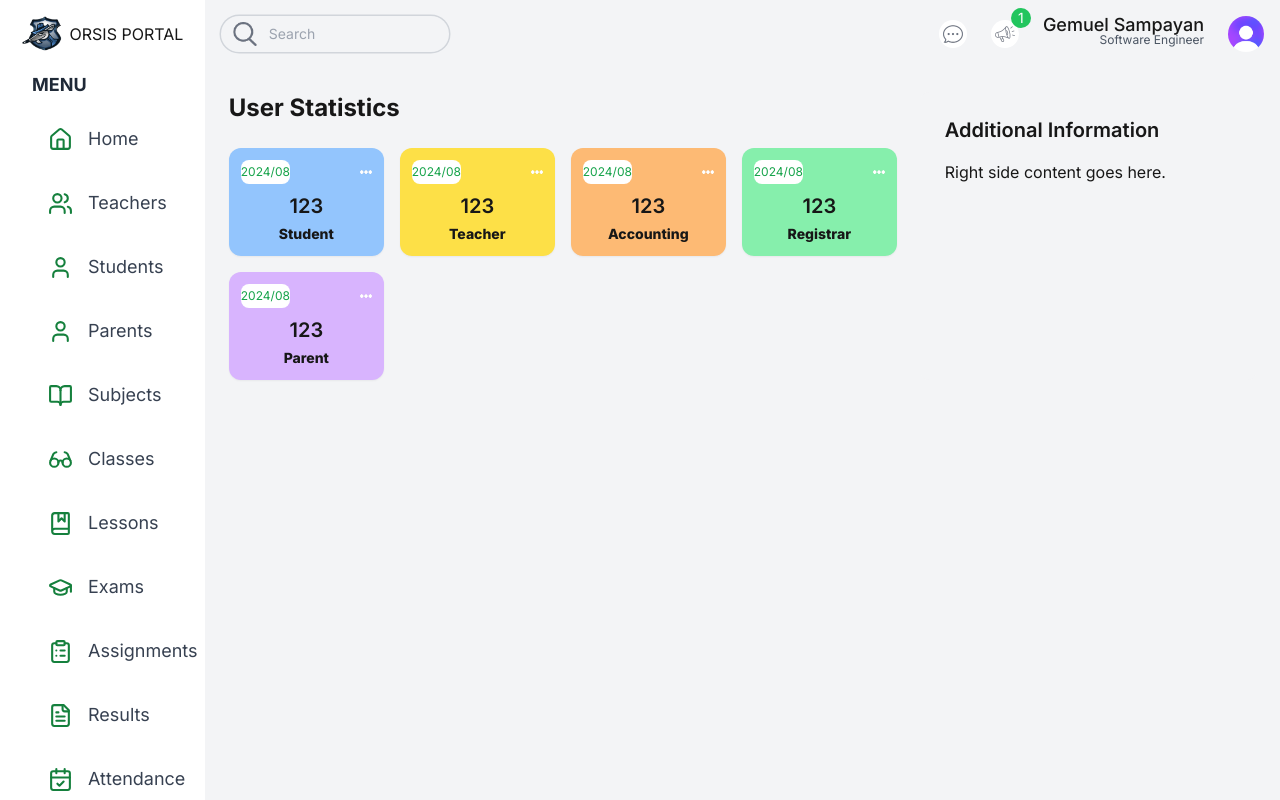
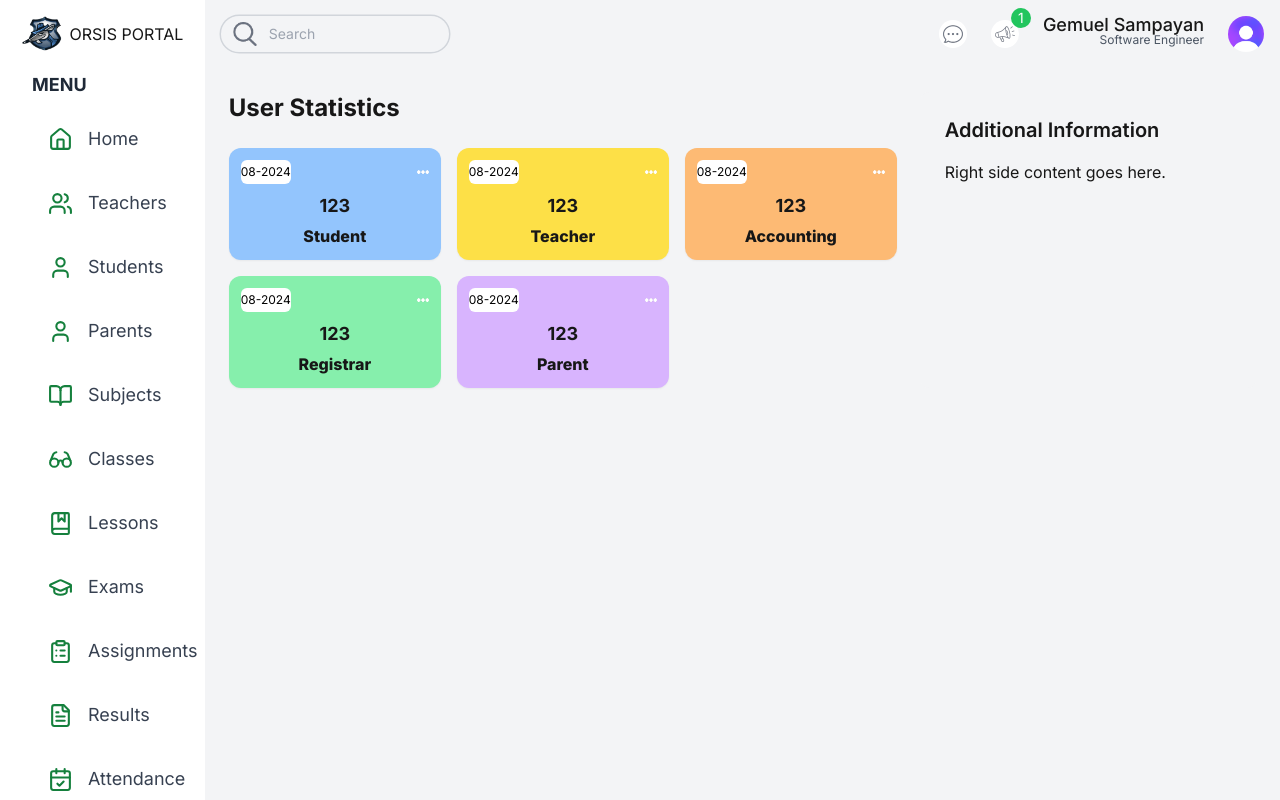
Before and after one commit to Mgtsampayan/Olivarez-University, a Next.js app in the folder frontend/: page /admin in a window 1280 px wide. Shown: the top 800 px of the page. Built offline with nearby package versions, Linux system fonts and the light colour scheme.

Commit message:
Software Engineer

```diff
--- a/frontend/src/app/(dashboard)/admin/page.tsx
+++ b/frontend/src/app/(dashboard)/admin/page.tsx
@@ -7,7 +7,7 @@ const AdminPage = () => {
       <div className="w-full lg:w-2/3 space-y-6">
         <h1 className="text-2xl font-bold mb-4">User Statistics</h1>
         {/* User Cards */}
-        <div className="grid grid-cols-2 sm:grid-cols-2 md:grid-cols-3 lg:grid-cols-4 gap-4">
+        <div className="grid grid-cols-2 sm:grid-cols-2 md:grid-cols-3 lg:grid-cols-3 gap-4">
           <UserCard type="student"/>
           <UserCard type="teacher"/>
           <UserCard type="accounting"/>
--- a/frontend/src/components/UserCard.tsx
+++ b/frontend/src/components/UserCard.tsx
@@ -21,12 +21,12 @@ const UserCard = ({ type }: { type: string }) => {
     return (
         <div className={`${getBackgroundColor()} rounded-xl p-3 flex flex-col justify-between shadow-sm hover:shadow-md transition-shadow duration-300`}>
             <div className="flex justify-between items-center text-xs text-gray-600 mb-2">
-                <span className="text-[12px] bg-white rounded-lg py-1 text-green-600">2024/08</span>
+                <span className="text-[12px] bg-white rounded-md py-1 text-black">08-2024</span>
                 <Image src="/more.png" alt="" width={12} height={12} />
             </div>
             <div className="text-center">
-                <h1 className="text-xl font-semibold mb-1">123</h1>
-                <h2 className="text-sm font-extrabold capitalize truncate">{type}</h2>
+                <h1 className="text-lg font-bold mb-1">123</h1>
+                <h2 className="text-[16px] font-extrabold capitalize truncate">{type}</h2>
             </div>
         </div>
     )
```
